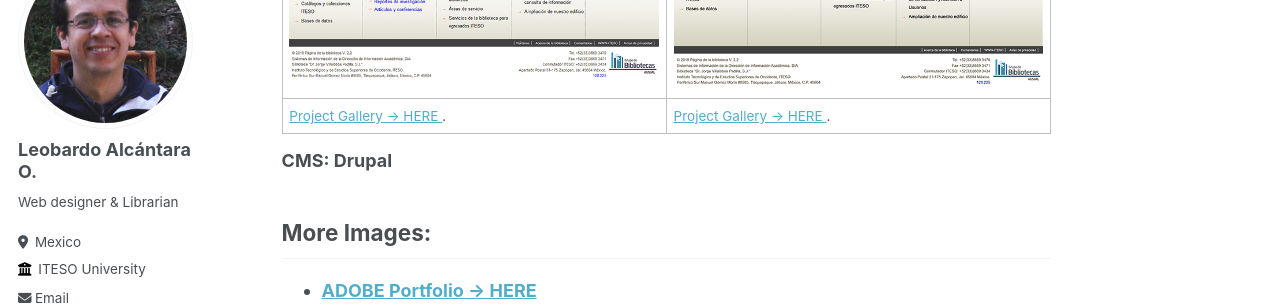
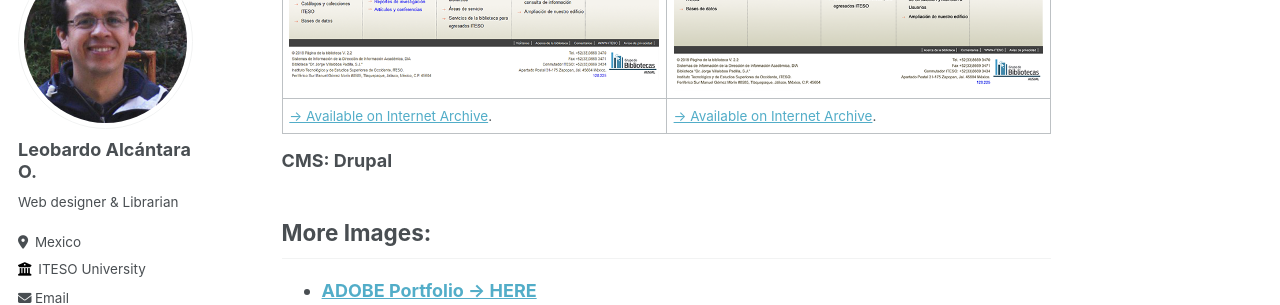
Before and after one commit to leobardooscar/academic_pages, a Jekyll site: the page built from _portfolio/portfolio-1.md, in a window 1280 px wide and 900 px high, scrolled down 415 px. Shown: the part 152-457 px from the top of the window. Built offline with Jekyll 4.4.1, drawn with Linux system fonts in a browser that asks for light colours.

Commit message:
Library Portal Internet Archive URL

```diff
--- a/_portfolio/portfolio-1.md
+++ b/_portfolio/portfolio-1.md
@@ -10,7 +10,7 @@ collection: portfolio
 | Front V. 1      | Front V. 2 |
 | ----------- | ----------- |
 | ![Library Web Portal: Front](../../images/thn_front_portal_biblioteca_IEEE.png "Front page with IEEE services promotion")      | ![Library Web Poertal: Front](../../images/thn_front_portal_biblioteca.png "Front page" )      |
-| [Project Gallery -> HERE ](https://leobardooscar.github.io/portfolio/gui_ux.html "GUI & UX design works").   | [Project Gallery -> HERE ](https://leobardooscar.github.io/portfolio/gui_ux.html "GUI & UX design works").        |
+| [&#8594; Available on Internet Archive](https://web.archive.org/web/20190422142612/https://biblio.iteso.mx/ "Front").   | [&#8594; Available on Internet Archive](https://web.archive.org/web/20190422142612/https://biblio.iteso.mx/ "Front").        |
 
 **CMS: Drupal**
 
```
